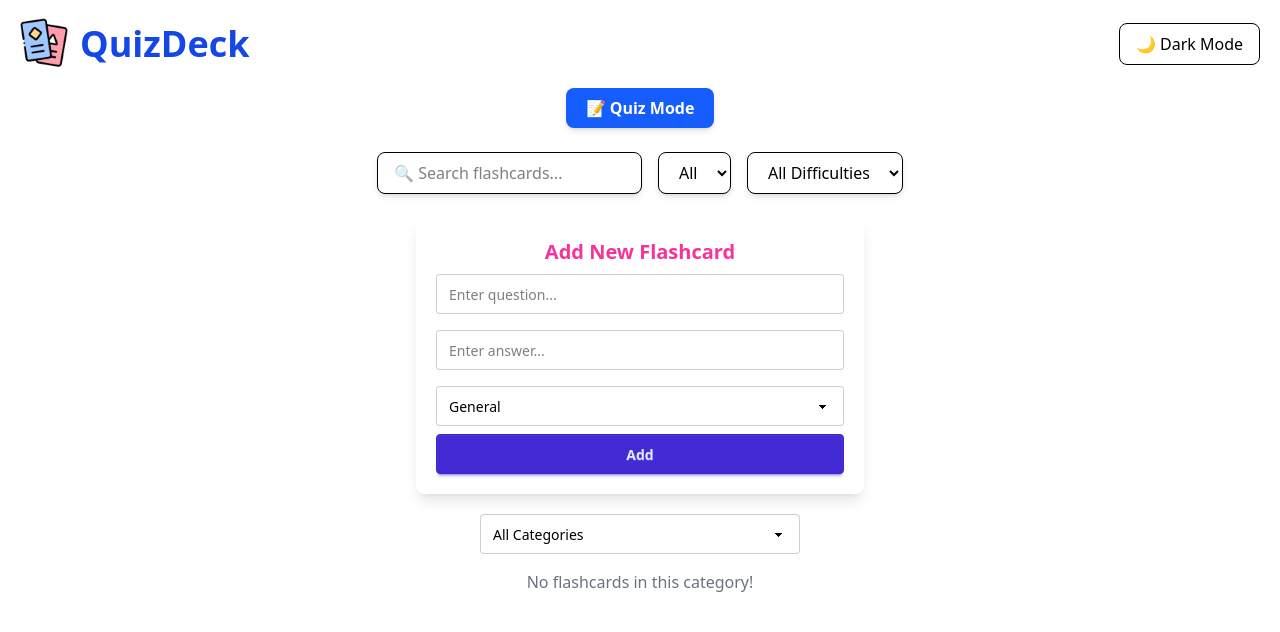
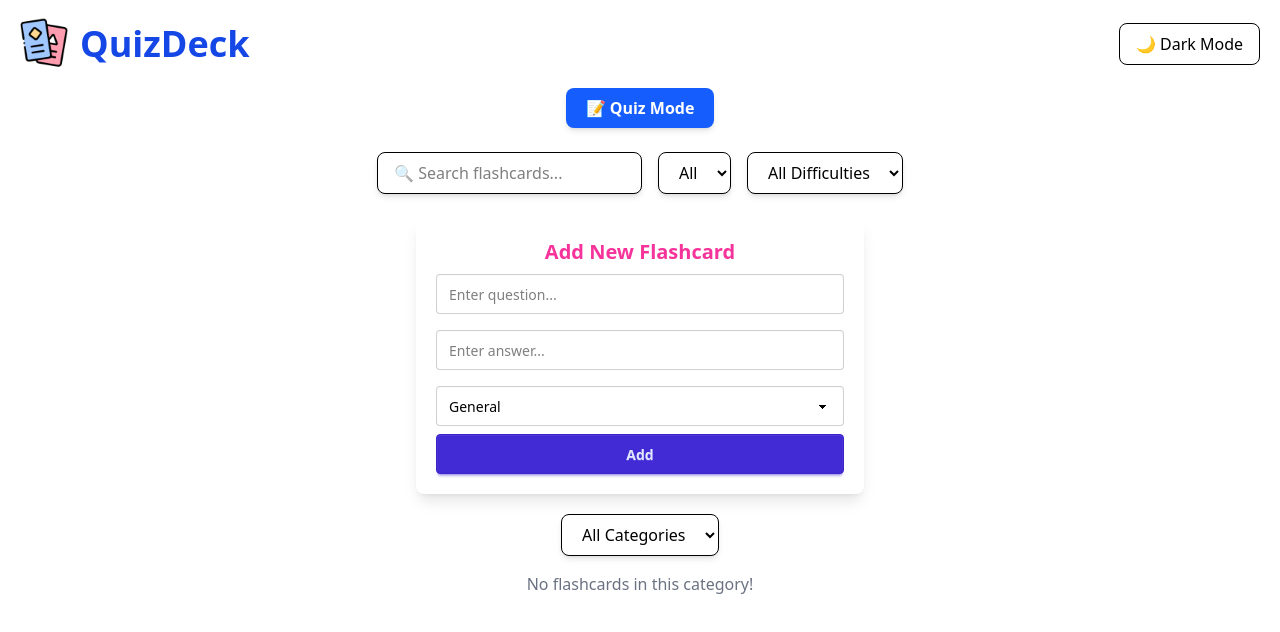
Before and after one commit to TanushreeMohanty/QuizDeck, a React (Vite) app: page / in a window 1280 px wide. Shown: the top 632 px of the page. Built offline with nearby package versions, Linux system fonts and the light colour scheme.

Commit message:
Hover Effects for Flashcards

```diff
--- a/src/components/FlashcardList.jsx
+++ b/src/components/FlashcardList.jsx
@@ -1,4 +1,5 @@
 import { useState } from "react";
+import { motion } from "framer-motion"; // Import Framer Motion
 import Flashcard from "./Flashcard";
 
 export default function FlashcardList({ flashcards, onEdit, onDelete }) {
@@ -10,11 +11,17 @@ export default function FlashcardList({ flashcards, onEdit, onDelete }) {
       : flashcards.filter((fc) => fc.category === selectedCategory);
 
   return (
-    <div className="mt-5">
+    <motion.div
+      className="mt-5"
+      initial={{ opacity: 0 }}
+      animate={{ opacity: 1 }}
+      transition={{ duration: 0.5 }}
+    >
       {/* Category Filter Dropdown */}
       <div className="flex justify-center mb-4">
         <select
-          className="select select-bordered"
+          className="px-4 py-2 border rounded-lg shadow-md transition-all duration-300
+          bg-white dark:bg-gray-800 text-black dark:text-white hover:bg-gray-200 dark:hover:bg-gray-700"
           value={selectedCategory}
           onChange={(e) => setSelectedCategory(e.target.value)}
         >
@@ -31,12 +38,18 @@ export default function FlashcardList({ flashcards, onEdit, onDelete }) {
       <div className="flex flex-wrap gap-5 justify-center">
         {filteredFlashcards.length > 0 ? (
           filteredFlashcards.map((flashcard) => (
-            <Flashcard key={flashcard.id} flashcard={flashcard} onEdit={onEdit} onDelete={onDelete} />
+            <motion.div
+              key={flashcard.id}
+              whileHover={{ scale: 1.05, boxShadow: "0px 8px 20px rgba(0, 0, 0, 0.2)" }}
+              transition={{ duration: 0.3 }}
+            >
+              <Flashcard flashcard={flashcard} onEdit={onEdit} onDelete={onDelete} />
+            </motion.div>
           ))
         ) : (
           <p className="text-center text-gray-500 w-full">No flashcards in this category!</p>
         )}
       </div>
-    </div>
+    </motion.div>
   );
 }
```
Also changed, not shown: 1 other file (tests, documents, lock files or other folders).
